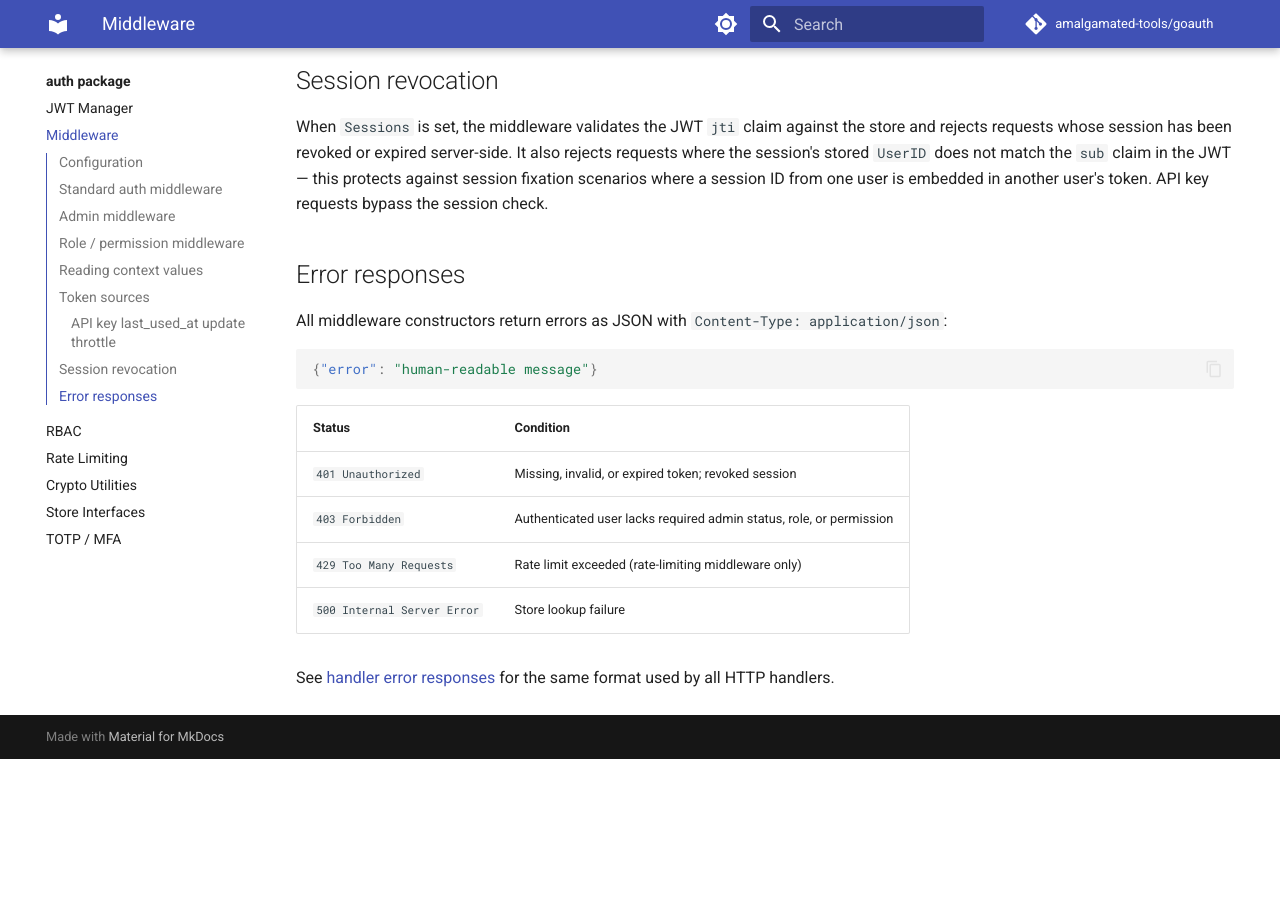
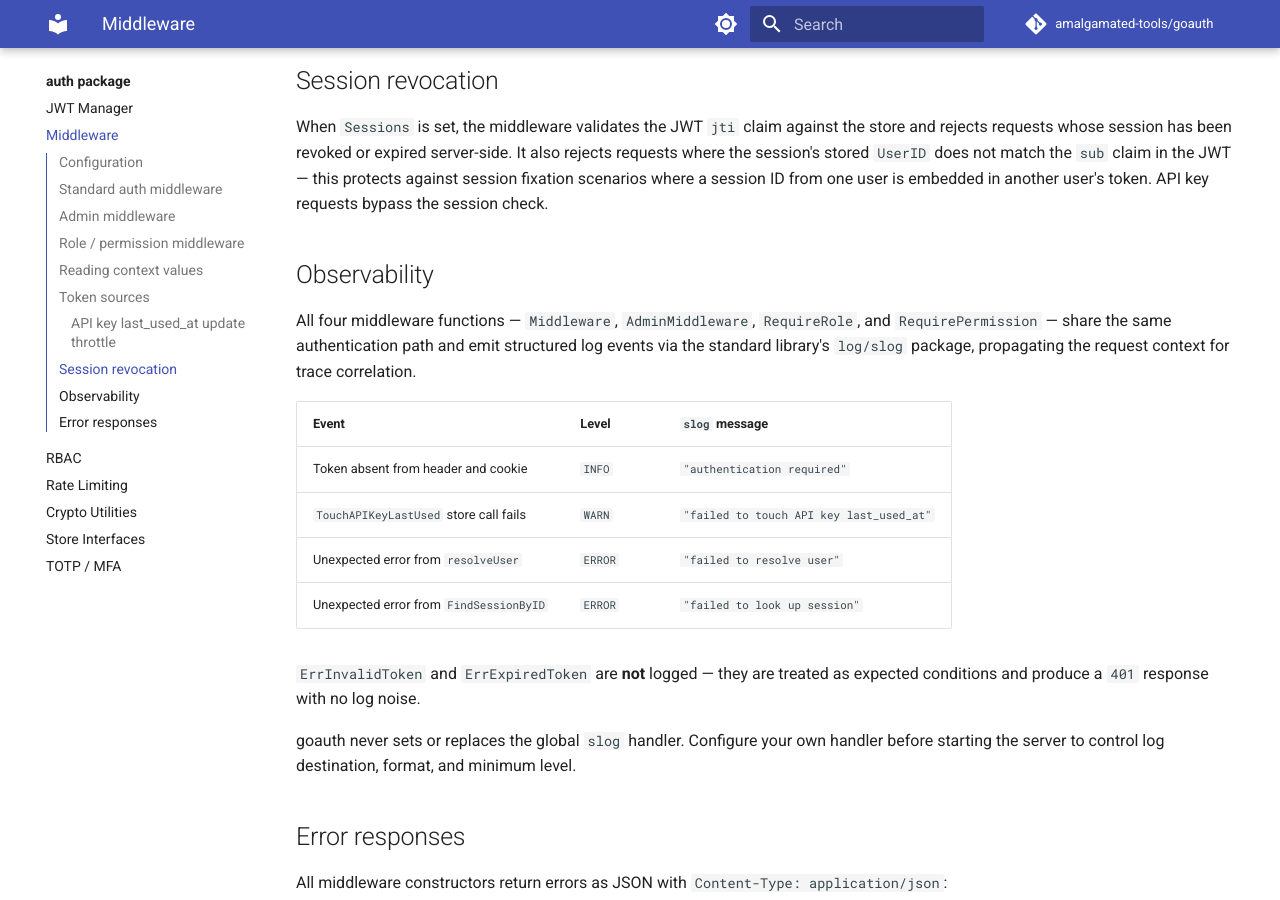
Before and after one commit to amalgamated-tools/goauth, an MkDocs documentation site: the page built from docs/auth/middleware.md, in a window 1280 px wide and 900 px high, scrolled down 2466 px. Built offline with MkDocs 1.6.1 and Material for MkDocs 9.7.7, drawn with Linux system fonts in a browser that asks for light colours; comment, search, counter and statistics services are not loaded; before the commit the page ends 3225 px from its top, so only the background shows below that.

Commit message:
docs: add middleware Observability section and improve maintenance Behaviour docs (#168)
* docs: add middleware observability section and improve maintenance behaviour docs

- docs/auth/middleware.md: add Observability section documenting the
  structured slog events emitted by all four middleware constructors
  (Middleware, AdminMiddleware, RequireRole, RequirePermission), including
  the event table, note that ErrInvalidToken/ErrExpiredToken are not
  logged, and the reminder that goauth never replaces the global slog handler
- docs/maintenance.md: expand the Behaviour bullet list to document that
  cleaner errors are logged at ERROR level (not just panics), include the
  cleaner_name / error field names, note the slog logger is captured at
  StartCleanup call time, and clarify that neither errors nor panics stop
  other cleaners

Both additions bring the dedicated docs pages into parity with the
equivalent content already present in the top-level README.

Co-authored-by: Copilot <223556219+Copilot@users.noreply.github.com>

* docs: clarify panic log fields — no error field present

Removes the ambiguous "logged similarly" phrasing that implied the
`error` field was present in panic log records. Explicitly lists only
the fields that actually appear: `cleaner_name`, `panic`, and `stack`.

---------

Co-authored-by: github-actions[bot] <41898282+github-actions[bot]@users.noreply.github.com>
Co-authored-by: Copilot <223556219+Copilot@users.noreply.github.com>
Co-authored-by: Patrick Veverka <veverkap@users.noreply.github.com>

```diff
--- a/docs/auth/middleware.md
+++ b/docs/auth/middleware.md
@@ -103,6 +103,21 @@ If your application requires precise `last_used_at` timestamps, implement `Touch
 
 When `Sessions` is set, the middleware validates the JWT `jti` claim against the store and rejects requests whose session has been revoked or expired server-side. It also rejects requests where the session's stored `UserID` does not match the `sub` claim in the JWT — this protects against session fixation scenarios where a session ID from one user is embedded in another user's token. API key requests bypass the session check.
 
+## Observability
+
+All four middleware functions — `Middleware`, `AdminMiddleware`, `RequireRole`, and `RequirePermission` — share the same authentication path and emit structured log events via the standard library's `log/slog` package, propagating the request context for trace correlation.
+
+| Event | Level | `slog` message |
+|---|---|---|
+| Token absent from header and cookie | `INFO` | `"authentication required"` |
+| `TouchAPIKeyLastUsed` store call fails | `WARN` | `"failed to touch API key last_used_at"` |
+| Unexpected error from `resolveUser` | `ERROR` | `"failed to resolve user"` |
+| Unexpected error from `FindSessionByID` | `ERROR` | `"failed to look up session"` |
+
+`ErrInvalidToken` and `ErrExpiredToken` are **not** logged — they are treated as expected conditions and produce a `401` response with no log noise.
+
+goauth never sets or replaces the global `slog` handler. Configure your own handler before starting the server to control log destination, format, and minimum level.
+
 ## Error responses
 
 All middleware constructors return errors as JSON with `Content-Type: application/json`:
```
Also changed, not shown: docs/maintenance.md (+3 -1 lines).
